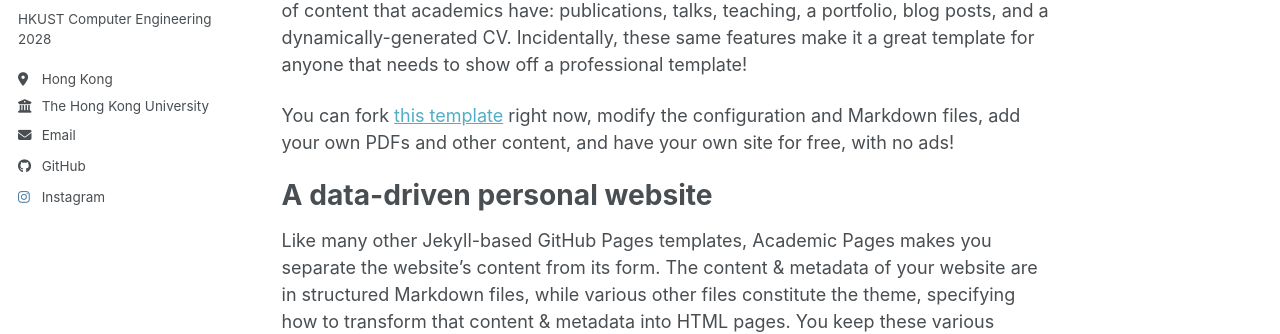
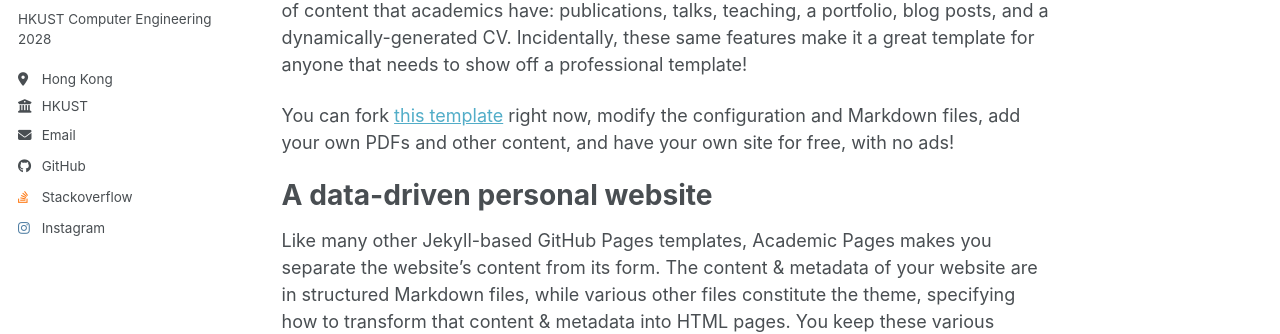
Before and after one commit to ryanyunfanxie/ryanyunfanxie.github.io, a Jekyll site: the page built from _pages/about.md, in a window 1280 px wide. Shown: the part 309-643 px from the top of the page. Built offline with Jekyll 4.4.1, drawn with Linux system fonts in a browser that asks for light colours; a style sheet for code colours, icons or effects is not loaded.

Commit message:
feat: update

```diff
--- a/_config.yml
+++ b/_config.yml
@@ -28,7 +28,7 @@ author:
   pronouns         : # example: "she/her"
   bio              : "HKUST Computer Engineering 2028"
   location         : "Hong Kong"
-  employer         : "The Hong Kong University of Science and Technology"
+  employer         : "HKUST"
   uri              : # URL
   email            : "yxiecc@connect.ust.hk"
 
@@ -40,7 +40,7 @@ author:
 
   # Repositories and software development
   github           : "ryanyunfanxie"
-  stackoverflow    : # User number or user number and name (i.e., use "1" or "1/jeff-atwood")
+  stackoverflow    : "13997049"
 
   # Social media
   instagram        : "ryanyunfanxie"
```
